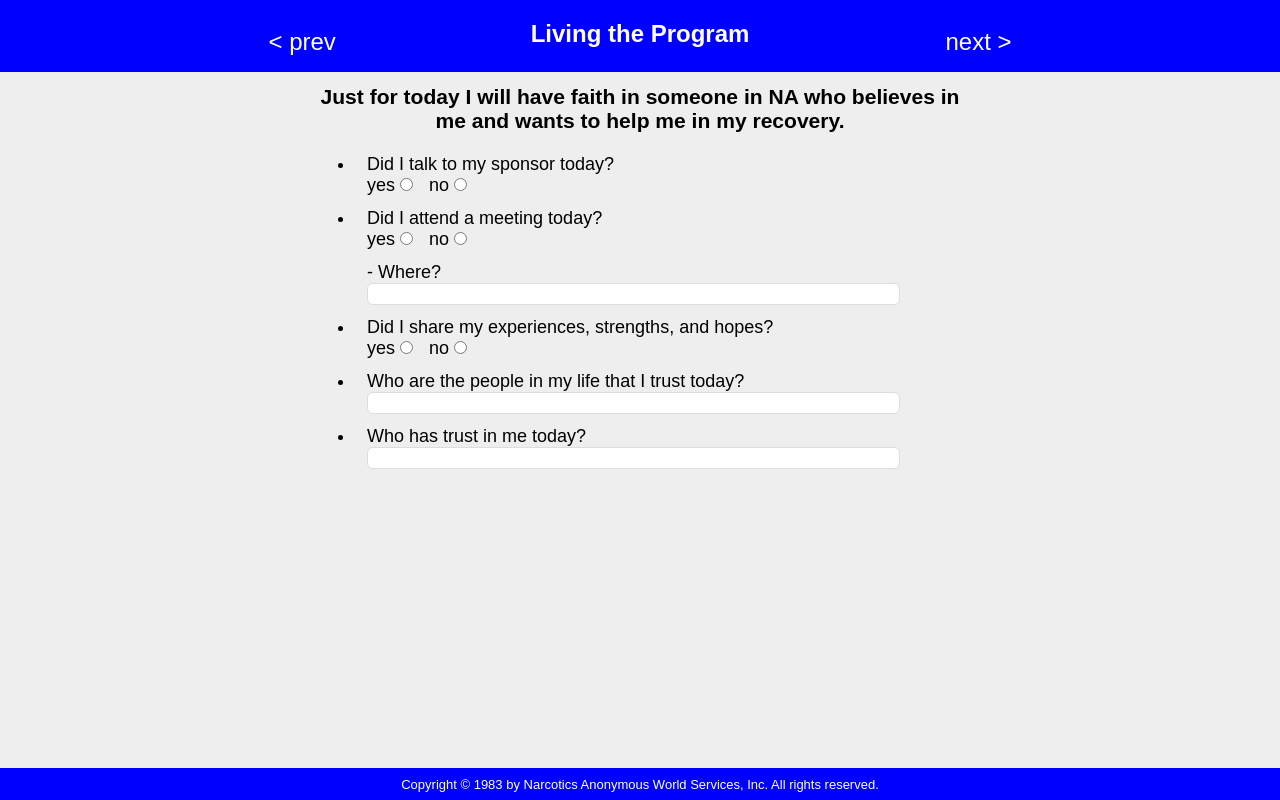
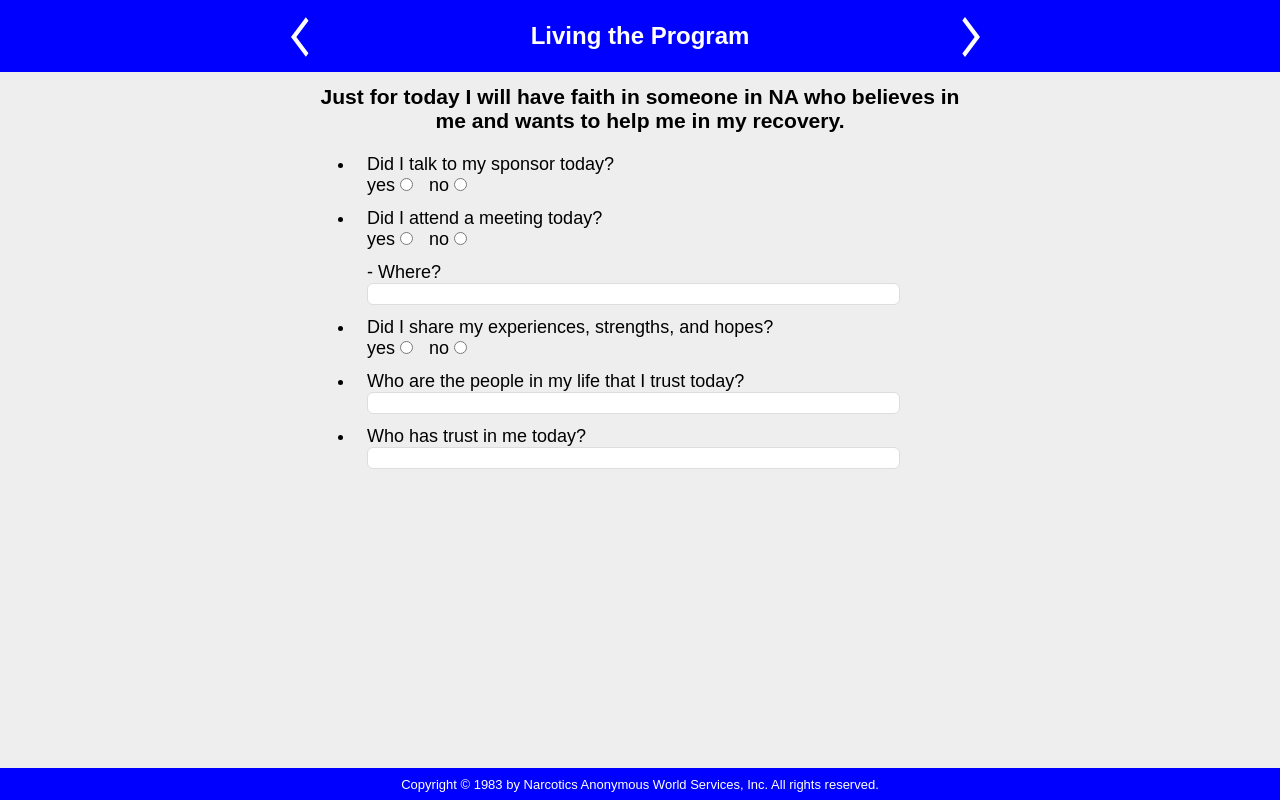
Before and after one commit to LLLisa/inventory, a React app: page /1 in a window 1280 px wide. Built offline with nearby package versions, Linux system fonts and the light colour scheme.

Commit message:
fixed nav buttins

```diff
--- a/package.json
+++ b/package.json
@@ -13,6 +13,11 @@
     "author": "",
     "license": "ISC",
     "dependencies": {
+        "@babel/runtime": "^7.22.6",
+        "@emotion/react": "^11.11.1",
+        "@emotion/styled": "^11.11.0",
+        "@mui/icons-material": "^5.14.0",
+        "@mui/material": "^5.14.0",
         "express": "^4.18.2"
     },
     "devDependencies": {
--- a/public/style.css
+++ b/public/style.css
@@ -47,12 +47,25 @@ nav {
 
 .nav-button {
     width: 5rem;
-  height: 100%;
-  margin: 1rem 1rem 0 1rem;
+    height: 4.5rem;
+    margin: 0 1rem 0 1rem;
     background-color: blue;
-  border: none;
+    border-radius: 30px;
     color: white;
     font-size: 1.5rem;
+    display: flex;
+    align-items: center;
+    justify-content: center;
+    transition: background-color 300ms;
+}
+
+.nav-button:hover {
+    background-color: rgb(66, 126, 255);
+}
+
+.button-icon {
+    padding-top: 0.25rem;
+    transform: scale(1.5, 2);
 }
 
 /* util---------------------------------------------- */
--- a/src/components/Header.js
+++ b/src/components/Header.js
@@ -1,5 +1,7 @@
 import React from 'react';
 import { Link, useParams } from 'react-router-dom';
+import ArrowForwardIosIcon from '@mui/icons-material/ArrowForwardIos';
+import ArrowBackIosIcon from '@mui/icons-material/ArrowBackIos';
 
 export default () => {
     const pageNum = useParams().pageNum * 1;
@@ -9,7 +11,9 @@ export default () => {
             <nav>
                 {!Number.isNaN(pageNum) && pageNum > 0 ? (
                     <Link className='nav-button unstyled-link prev' to={`/${pageNum - 1}`} name='back-button'>
-            <label htmlFor='back-button'>&lt; prev</label>
+                        <label htmlFor='back-button'>
+                            <ArrowBackIosIcon className='button-icon' />
+                        </label>
                     </Link>
                 ) : (
                     <div className='nav-button prev'></div>
@@ -24,7 +28,9 @@ export default () => {
                 {!Number.isNaN(pageNum) && pageNum < 5 ? (
                     <Link className='nav-button unstyled-link next' to={`/${pageNum + 1}`} name='next-button'>
                         <div className='right-text'>
-              <label htmlFor='next-button'>next &gt;</label>
+                            <label htmlFor='next-button'>
+                                <ArrowForwardIosIcon className='button-icon' />
+                            </label>
                         </div>
                     </Link>
                 ) : (
```
Also changed, not shown: 1 other file. Lines whose indentation alone changed are shown as unchanged.
